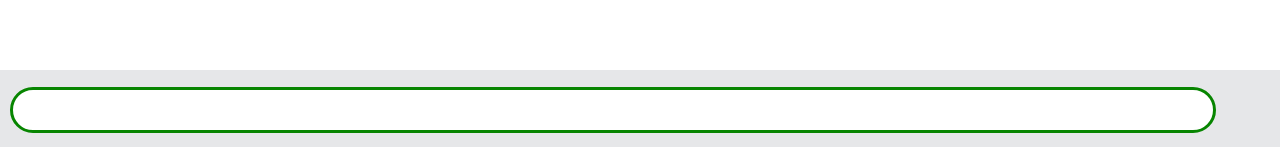
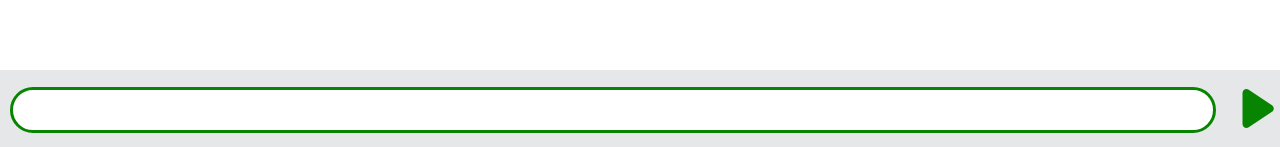
Before and after one commit to InnoSWP/B21-06-Seamless-support, a React (Create React App) app in the folder djangoApp/frontend/: page / in a window 1280 px wide. Shown: the part 650-797 px from the top of the page. Built offline with nearby package versions, Linux system fonts and the light colour scheme.

Commit message:
Added send button

```diff
--- a/djangoApp/frontend/src/components/chatPage/Footer.js
+++ b/djangoApp/frontend/src/components/chatPage/Footer.js
@@ -1,10 +1,17 @@
 import React from "react";
 
 const Footer = (props) => {
-    return(
+    return (
         <div className={'footer'}>
             <form className={'footer-form'}>
-                <input />
+                <input/>
+                <button>
+                    <svg width="32" height="39" viewBox="0 0 32 39" fill="none" xmlns="http://www.w3.org/2000/svg">
+                        <path
+                            d="M29.9934 16.1696C32.3728 17.7524 32.3728 21.2476 29.9934 22.8304L6.71544 38.3151C4.05696 40.0836 0.499998 38.1776 0.499998 34.9847L0.5 4.01533C0.5 0.822383 4.05695 -1.08356 6.71544 0.684883L29.9934 16.1696Z"
+                            />
+                    </svg>
+                </button>
             </form>
         </div>
     );
--- a/djangoApp/frontend/src/components/chatPage/css/ChatPage.css
+++ b/djangoApp/frontend/src/components/chatPage/css/ChatPage.css
@@ -21,12 +21,12 @@
     background-color: rgba(18,21,42,10%);
     display: flex;
     flex-direction: row;
-    align-items: center;
     padding: 0 10px;
 }
 .footer-form{
     width: 100%;
-
+    align-items: center;
+    display: flex;
 }
 .footer-form input{
     width: 93%;
@@ -37,3 +37,15 @@
     opacity: 100%;
     font-family: "Merriweather Sans";
 }
+.footer-form button{
+    border: 0 solid ;
+    background-color: rgba(0,0,0,0%);
+    margin-left: 20px;
+}
+.footer-form button svg{
+    fill: #078500;
+}
+.footer-form button:hover svg{
+    border: 0 solid;
+    fill: #055A00;
+}
```
Also changed, not shown: djangoApp/frontend/src/components/img/arrowRight.png (added).
